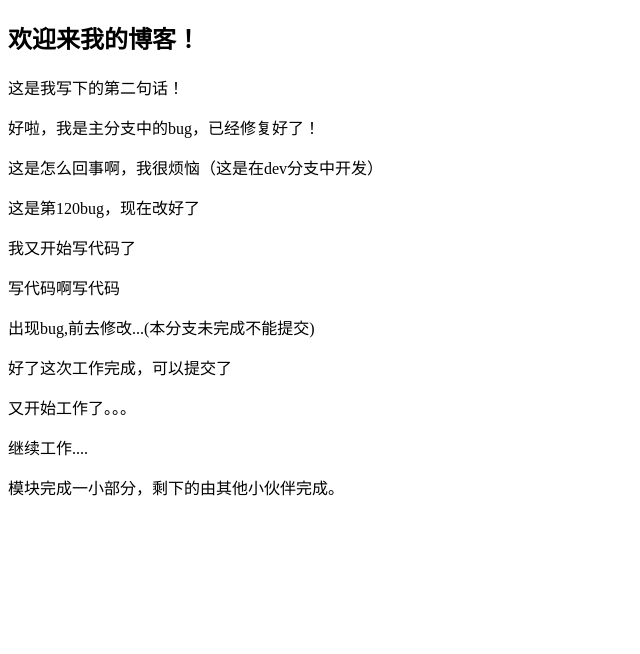
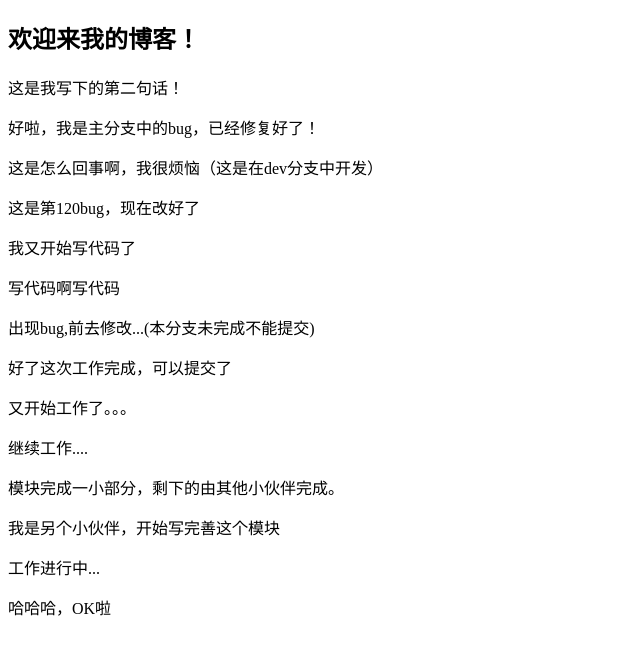
Before and after one commit to gao520hua/BK, a plain HTML site: page index.html in a window 1280 px wide. Shown: the whole page, without its empty margins (0-640 px from the left). Drawn offline with Linux system fonts and the light colour scheme.

Commit message:
模块最终完成

```diff
--- a/index.html
+++ b/index.html
@@ -21,6 +21,9 @@
                 <p>又开始工作了。。。</p>
                 <p>继续工作....</p>
                 <p>模块完成一小部分，剩下的由其他小伙伴完成。</p>
+                <p>我是另个小伙伴，开始写完善这个模块</p>
+                <p>工作进行中...</p>
+                <p>哈哈哈，OK啦</p>
             </div>
         </div>
     </body>
```
